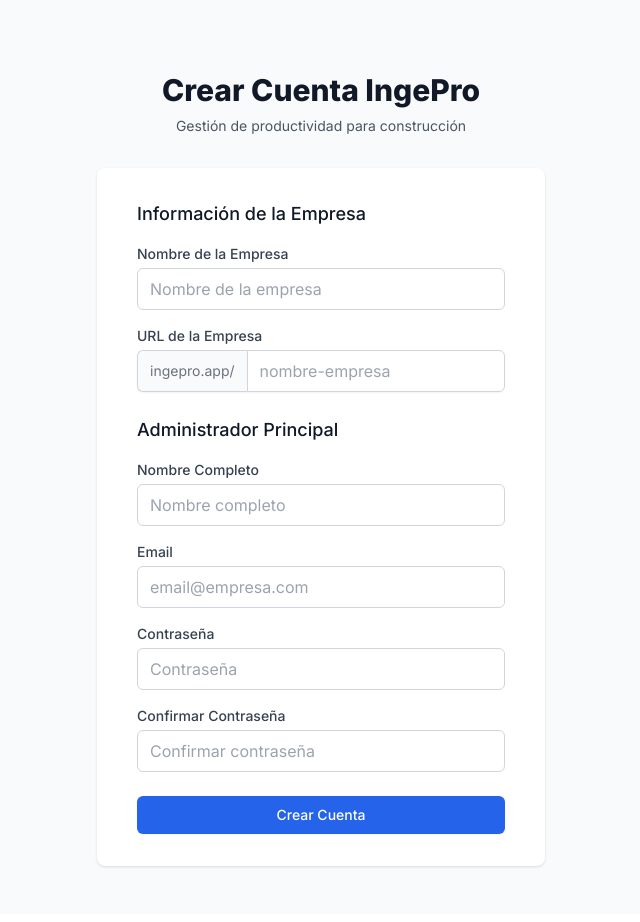
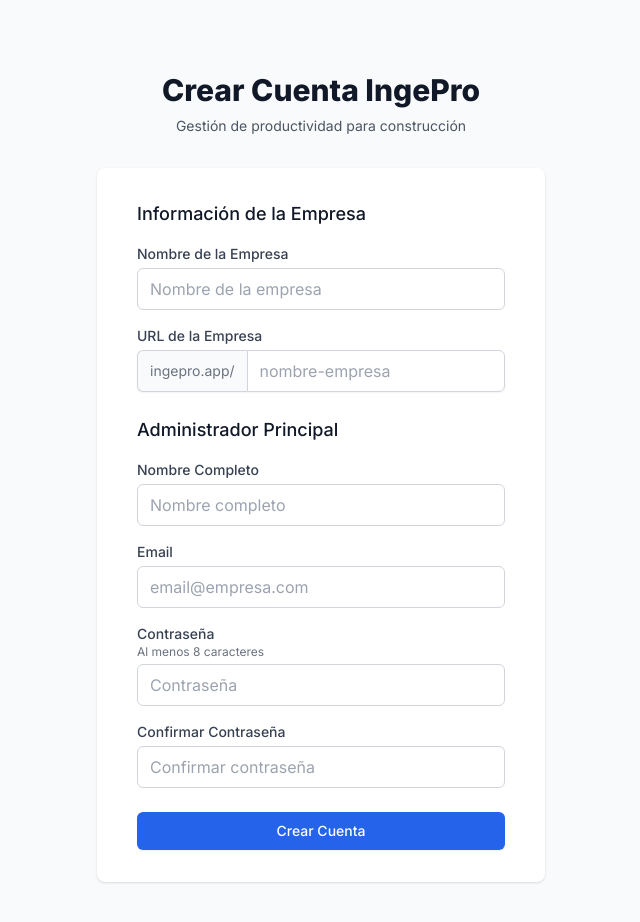
Before and after one commit to innovationwizard/IngePro, a Next.js app: page /signup in a window 1280 px wide. Shown: the top 922 px of the page, without its empty margins (319-959 px from the left). Built offline with nearby package versions, Linux system fonts and the light colour scheme.

Commit message:
Al menos 8 caracteres.

```diff
--- a/src/app/signup/page.tsx
+++ b/src/app/signup/page.tsx
@@ -189,6 +189,7 @@ export default function SignupPage() {
                   <label className="block text-sm font-medium text-gray-700">
                     Contraseña
                   </label>
+                  <p className="text-xs text-gray-500 mb-1">Al menos 8 caracteres</p>
                   <input
                     type="password"
                     required
```
